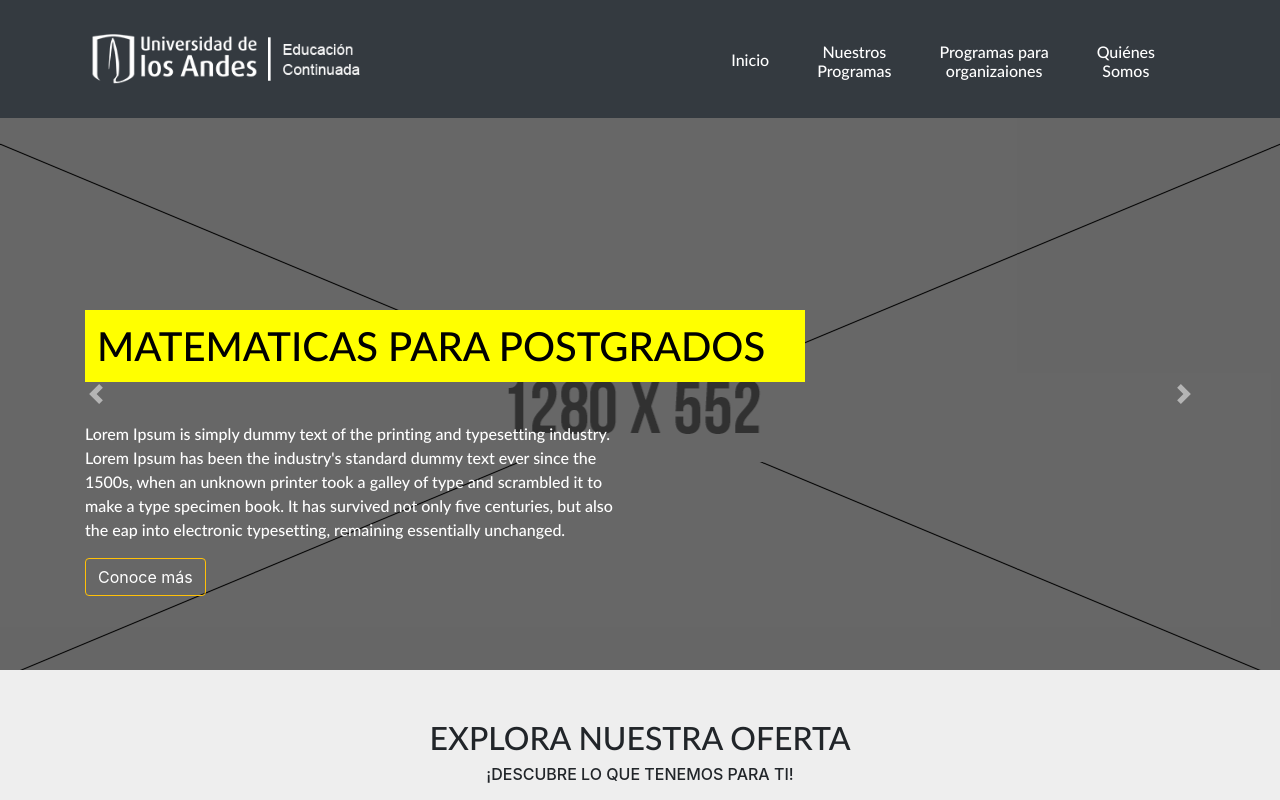
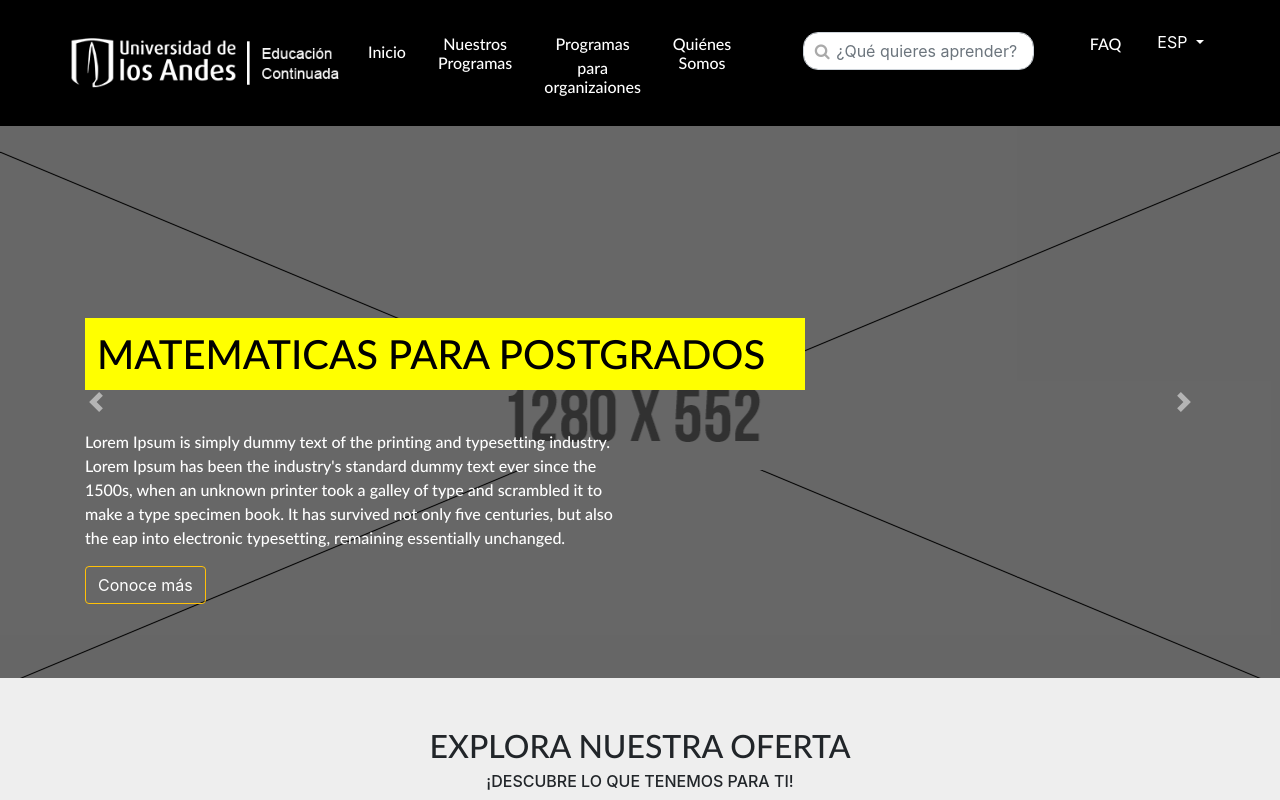
Before and after one commit to MiguelCreart-1/Prueba-Front-End-1, a plain HTML site: page index.html in a window 1280 px wide. Shown: the top 800 px of the page. Drawn offline with nearby package versions, Linux system fonts and the light colour scheme.

Commit message:
Culminacion Mauqteado 1

```diff
--- a/index.css
+++ b/index.css
@@ -8,6 +8,35 @@
     font-weight: normal;
     font-style: normal;
 
+}
+
+@media only screen and (max-width:560px){
+
+h1 {
+    font-size: 1.2rem;
+  }
+
+}
+
+nav#header {
+    background-color: 000!important;
+}
+
+.has-search span {
+    position: absolute;
+    z-index: 2;
+    display: block;
+    width: 2.375rem;
+    height: 2.375rem;
+    line-height: 2.375rem;
+    text-align: center;
+    pointer-events: none;
+    color: #aaa;
+}
+
+.form-group.has-search input.form-control {
+    padding-left: 2em;
+    border-radius: 15px;
 }
 
 .text-platzi {
@@ -50,6 +79,11 @@ h5.card-title.text-center {
     padding-bottom: 0.4em;
 }
 
+button#dropdownMenu2 {
+    background-color: #00000000;
+    border: none;
+}
+
 li a {
 font-family: 'lato';
 }
@@ -62,10 +96,12 @@ body {
     background-color: #eee;
 }
 
+
 div#navbar ul.navbar-nav.ml-auto li.nav-item {
     text-align: center;
-    padding-right: 2em;
+    padding-right: 1em;
 }
+
 
 #carouselExampleControls {
   position: relative;
--- a/index.html
+++ b/index.html
@@ -6,12 +6,13 @@
     <!-- Bootstrap CSS -->
     <link rel="stylesheet" href="https://stackpath.bootstrapcdn.com/bootstrap/4.1.3/css/bootstrap.min.css">
     <link rel="stylesheet" href="index.css">
+	<link rel="stylesheet" href="https://cdnjs.cloudflare.com/ajax/libs/font-awesome/4.7.0/css/font-awesome.min.css">
     <title>Prueba Front End - Miguel Garavito Fajardo</title>
   </head>
   <body data-spy="scroll" data-target="#navbar" data-offset="57">
     <!-- Header -->
     <nav id="header" class="navbar navbar-expand-lg navbar-dark bg-dark sticky-top pt-4 pb-4">
-      <div class="container">
+     <div class="container-fluid pl-md-5 pr-md-5">
         <a class="navbar-brand" href="#">
           <img src="assets/images/logo-u-Andes.png" alt="Universidad de los Andes">
 
@@ -23,17 +24,38 @@
         <div class="collapse navbar-collapse" id="navbar">
           <ul class="navbar-nav ml-auto">
           <li class="nav-item">
-             <a class="nav-link active text-white pt-3" href="#main">Inicio</a>
+             <a class="nav-link text-white pt-3" href="#main">Inicio</a>
             </li>
             <li class="nav-item">
               <a class="nav-link text-white" href="#speakers"><span>Nuestros </span><span>Programas</span></a>
             </li>
             <li class="nav-item">
-              <a class="nav-link text-white" href="#place-time"><span>Programas para</span> <span>organizaiones</a></span>
+              <a class="nav-link text-white" href="#place-time"><span>Programas para</span> <span>organizaiones</span></a>
             </li>
             <li class="nav-item">
               <a class="nav-link text-white" href="#conviertete-en-orador"><span>Quiénes</span><span> Somos</span></a>
 
+			   </li>
+
+	<div class="form-group has-search pt-2 pr-md-5 pl-md-5">
+<span class="fa fa-search form-control-feedback"></span>
+<input type="text" class="form-control" placeholder="¿Qué quieres aprender?">
+</div>
+
+<li class="nav-item">
+               <a class="nav-link text-white" href="#conviertete-en-orador">FAQ</a>
+
+			   </li>
+
+
+			   <div class="dropdown">
+  <button class="btn btn-secondary dropdown-toggle" type="button" id="dropdownMenu2" data-toggle="dropdown" aria-haspopup="true" aria-expanded="false">
+   ESP
+  </button>
+  <div class="dropdown-menu" aria-labelledby="dropdownMenu2">
+    <button class="dropdown-item" type="button">EN</button>
+  </div>
+</div>
           </ul>
         </div>
       </div>
```
